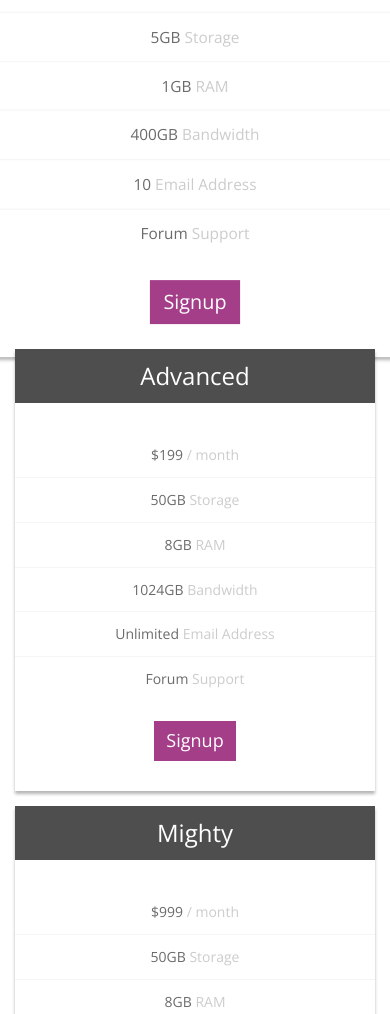
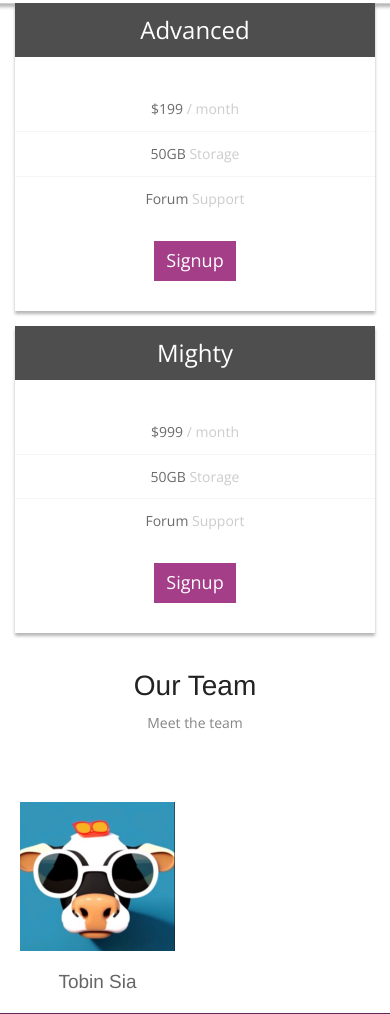
Before and after one commit to tobinsia123/harmony.github.io, a plain HTML site: page index.html in a window 390 px wide. Shown: the part 5014-6028 px from the top of the page. Drawn offline with nearby package versions, Linux system fonts and the light colour scheme.

Commit message:
Update index.html

```diff
--- a/index.html
+++ b/index.html
@@ -226,7 +226,6 @@
     <div class="heading text-center">
       <!-- Heading -->
       <h2>Our Plans</h2>
-      <p>At lorem Ipsum available, but the majority have suffered alteration in some form by injected humour.</p>
     </div>
     <div class="row flat">
       <div class="col-lg-3 col-md-3 col-xs-12">
@@ -234,9 +233,6 @@
           <li class="plan-name">Basic </li>
           <li class="plan-price"> <strong>$29</strong> / month </li>
           <li> <strong>5GB</strong> Storage </li>
-          <li> <strong>1GB</strong> RAM </li>
-          <li> <strong>400GB</strong> Bandwidth </li>
-          <li> <strong>10</strong> Email Address </li>
           <li> <strong>Forum</strong> Support </li>
           <li class="plan-action"> <a href="#" class="btn btn-danger btn-lg">Signup</a> </li>
         </ul>
@@ -246,9 +242,6 @@
           <li class="plan-name">Standard </li>
           <li class="plan-price"> <strong>$39</strong> / month </li>
           <li> <strong>5GB</strong> Storage </li>
-          <li> <strong>1GB</strong> RAM </li>
-          <li> <strong>400GB</strong> Bandwidth </li>
-          <li> <strong>10</strong> Email Address </li>
           <li> <strong>Forum</strong> Support </li>
           <li class="plan-action"> <a href="#" class="btn btn-danger btn-lg">Signup</a> </li>
         </ul>
@@ -258,9 +251,6 @@
           <li class="plan-name">Advanced </li>
           <li class="plan-price"> <strong>$199</strong> / month </li>
           <li> <strong>50GB</strong> Storage </li>
-          <li> <strong>8GB</strong> RAM </li>
-          <li> <strong>1024GB</strong> Bandwidth </li>
-          <li> <strong>Unlimited</strong> Email Address </li>
           <li> <strong>Forum</strong> Support </li>
           <li class="plan-action"> <a href="#" class="btn btn-danger btn-lg">Signup</a> </li>
         </ul>
@@ -270,9 +260,6 @@
           <li class="plan-name">Mighty </li>
           <li class="plan-price"> <strong>$999</strong> / month </li>
           <li> <strong>50GB</strong> Storage </li>
-          <li> <strong>8GB</strong> RAM </li>
-          <li> <strong>1024GB</strong> Bandwidth </li>
-          <li> <strong>Unlimited</strong> Email Address </li>
           <li> <strong>Forum</strong> Support </li>
           <li class="plan-action"> <a href="#" class="btn btn-danger btn-lg">Signup</a> </li>
         </ul>
@@ -285,12 +272,12 @@
     <div class="heading text-center">
       <!-- Heading -->
       <h2>Our Team</h2>
-      <p>At variations of passages of Lorem Ipsum available, but the majority have suffered alteration..</p>
+      <p>Meet the team</p>
     </div>
     <!-- Team Member's Details -->
     <div class="team-content">
       <div class="row">
-        <div class="col-md-3 col-sm-6 col-xs-9">
+        <div class="col-md-3 col-sm-6 col-xs-6">
           <!-- Team Member -->
           <div class="team-member pDark">
             <!-- Image Hover Block -->
```
